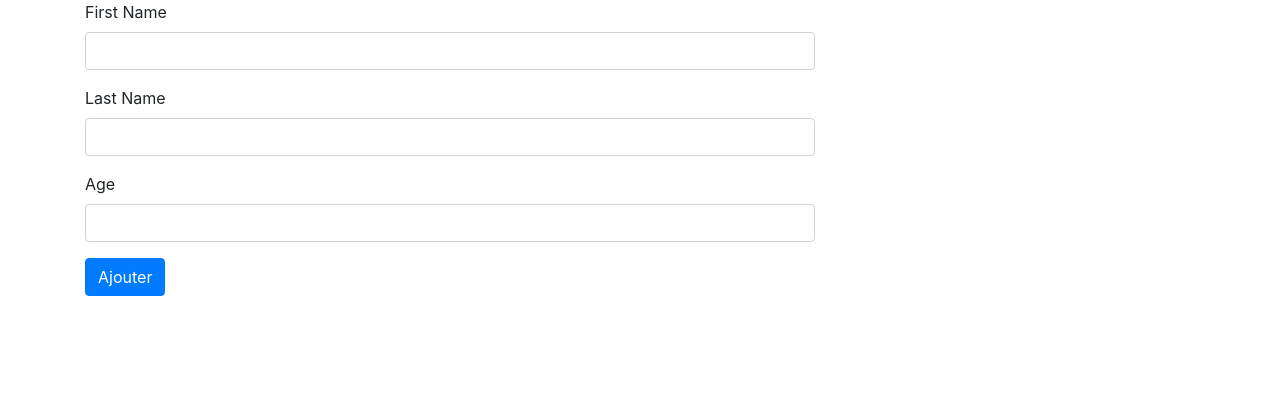
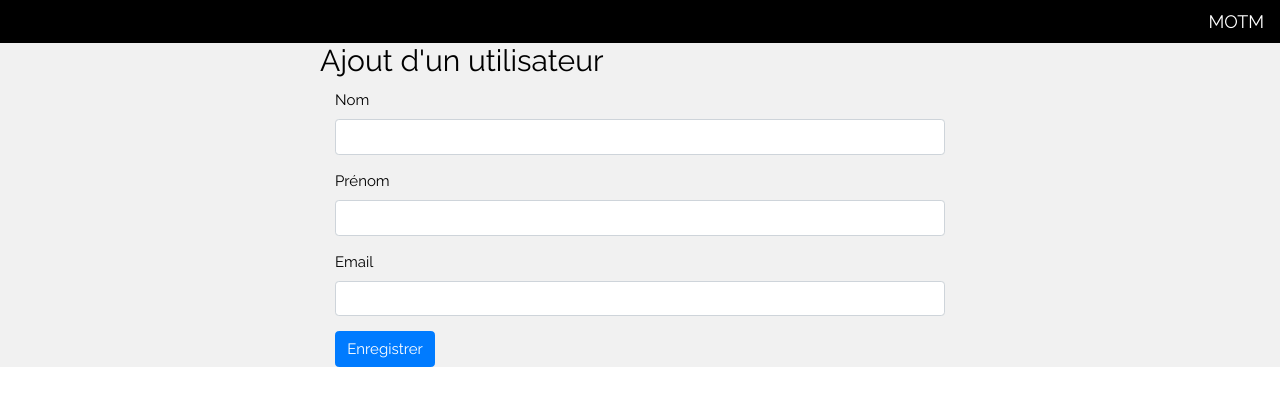
Before and after one commit to atRoussel/MOTM, an Angular app in the folder webapp-front-and-back/front/: page /add-user in a window 1280 px wide. Shown: the top 406 px of the page. Built offline with nearby package versions, Linux system fonts and the light colour scheme.

Commit message:
Preparation envoie des données vers BDD

```diff
--- a/webapp-front-and-back/front/src/app/pages/add-survey/add-survey.component.html
+++ b/webapp-front-and-back/front/src/app/pages/add-survey/add-survey.component.html
@@ -27,7 +27,7 @@
     <div class="w3-bar-block">
         <a href="/statistics" class="w3-bar-item w3-button w3-padding"><i class="fa fa-bar-chart-o fa-fw"></i> Statistiques</a>
         <a href="/user-list" class="w3-bar-item w3-button w3-padding"><i class="fa fa-users fa-fw"></i> Utilisateurs</a>
-        <a href="/" class="w3-bar-item w3-button w3-padding w3-blue"><i class="fa fa-plus fa-fw"></i> Ajouter un sondage</a>
+        <a href="/add-survey" class="w3-bar-item w3-button w3-padding w3-blue"><i class="fa fa-plus fa-fw"></i> Ajouter un sondage</a>
         <a href="/" class="w3-bar-item w3-button w3-padding"><i class="fa fa-eye fa-fw"></i> Voir sondage en cours</a>
     </div>
 </nav>
--- a/webapp-front-and-back/front/src/app/pages/add-survey/add-survey.component.ts
+++ b/webapp-front-and-back/front/src/app/pages/add-survey/add-survey.component.ts
@@ -11,7 +11,6 @@ import {element} from 'protractor';
   styleUrls: ['./add-survey.component.css']
 })
 export class AddSurveyComponent implements OnInit {
-  question;
   constructor() { }
 
   ngOnInit(): void {
--- a/webapp-front-and-back/front/src/app/pages/add-user/add-user.component.html
+++ b/webapp-front-and-back/front/src/app/pages/add-user/add-user.component.html
@@ -1,27 +1,66 @@
-<div class="container">
-  <div class="row">
+<!DOCTYPE html>
+<html>
+
+<meta charset="UTF-8">
+<meta name="viewport" content="width=device-width, initial-scale=1">
+<link rel="stylesheet" href="https://www.w3schools.com/w3css/4/w3.css">
+<link rel="stylesheet" href="https://fonts.googleapis.com/css?family=Raleway">
+<link rel="stylesheet" href="https://cdnjs.cloudflare.com/ajax/libs/font-awesome/4.7.0/css/font-awesome.min.css">
+<style>
+  html,body,h1,h2,h3,h4,h5 {font-family: "Raleway", sans-serif}
+</style>
+<body class="w3-light-grey">
+<div class="w3-bar w3-top w3-black w3-large" style="z-index:4">
+  <span class="w3-bar-item w3-right">MOTM</span>
+</div>
+
+<nav class="w3-sidebar w3-collapse w3-white w3-animate-left" style="z-index:3;width:300px;" id="mySidebar"><br>
+  <div class="w3-container w3-row">
+    <div class="w3-col s8 w3-bar">
+      <span>    Bienvenue, <strong>Administrateur</strong></span><br>
+    </div>
+  </div>
+  <hr>
+  <div class="w3-container">
+    <h5>Menu</h5>
+  </div>
+  <div class="w3-bar-block">
+    <a href="/statistics" class="w3-bar-item w3-button w3-padding"><i class="fa fa-bar-chart-o fa-fw"></i> Statistiques</a>
+    <a href="/user-list" class="w3-bar-item w3-button w3-padding w3-blue"><i class="fa fa-users fa-fw"></i> Utilisateurs</a>
+    <a href="/add-survey" class="w3-bar-item w3-button w3-padding"><i class="fa fa-plus fa-fw"></i> Ajouter un sondage</a>
+    <a href="/" class="w3-bar-item w3-button w3-padding"><i class="fa fa-eye fa-fw"></i> Voir sondage en cours</a>
+  </div>
+</nav>
+
+<div class="w3-main" style="margin-left:320px;margin-top:43px;">
+  <h2>Ajout d'un utilisateur</h2>
   <div class="col-sm-8 col-sm-offset-2">
     <form (ngSubmit)="onSubmit(f)" #f="ngForm">
       <div class="form-group">
-          <label for="firstName">
-            First Name
+        <label for="lastname">
+          Nom
         </label>
-          <input type="text" id="firstName" class="form-control" name="firstName" ngModel>
+        <input type="text" id="lastname" class="form-control" name="lastname" ngModel>
       </div>
       <div class="form-group">
-          <label for="lastName">
-            Last Name
+        <label for="firstname">
+          Prénom
         </label>
-          <input type="text" id="lastName" class="form-control" name="lastName" ngModel>
+        <input #box type="text" id="firstname" class="form-control" name="firstname" ngModel>
       </div>
       <div class="form-group">
-          <label for="age">
-            Age
+        <label for="email">
+          Email
         </label>
-          <input type="text" id="age" class="form-control" name="age" ngModel>
+        <input #box type="text" id="email" class="form-control" name="email" ngModel>
       </div>
-        <button class="btn btn-primary" type="submit">Ajouter</button>
+      <button class="btn btn-primary" type="submit">Enregistrer</button>
     </form>
   </div>
+
 </div>
-</div>
+</body>
+</html>
+<!-- <div class="alert alert-success alert-dismissible fade show" role="alert">
+    This is a success alert—check it out!
+  </div> -->
--- a/webapp-front-and-back/front/src/app/pages/add-user/add-user.component.ts
+++ b/webapp-front-and-back/front/src/app/pages/add-user/add-user.component.ts
@@ -17,16 +17,8 @@ export class AddUserComponent implements OnInit {
   }
 
   onSubmit(ngForm: NgForm) {
-    console.log(ngForm);
-    const user = defaultsDeep({
-      id: null,
-      firstName: ngForm.form.value.firstName,
-      lastName: ngForm.form.value.lastName,
-      age: ngForm.form.value.age,
-    });
-
-    this.userService.addUser(user).subscribe(user => console.log(user));
-
-    this.router.navigateByUrl('/');
+    console.log(ngForm.form.value.firstname);
+    console.log(ngForm.form.value.lastname);
+    console.log(ngForm.form.value.email);
   }
 }
--- a/webapp-front-and-back/front/src/app/pages/list-users/list-users.component.html
+++ b/webapp-front-and-back/front/src/app/pages/list-users/list-users.component.html
@@ -43,6 +43,7 @@
       <th scope="col">Mail</th>
       <th scope="col">Date</th>
       <th scope="col">Supprimer un utilisateur</th>
+      <a href="/add-user" class="w3-center w3-button w3-blue">Ajouter utilisateur</a>
     </tr>
     </thead>
     <tbody>
--- a/webapp-front-and-back/front/src/app/pages/list-users/list-users.component.ts
+++ b/webapp-front-and-back/front/src/app/pages/list-users/list-users.component.ts
@@ -1,6 +1,7 @@
 import { Component, OnInit } from '@angular/core';
 import {User} from '../../models/user.model';
 import {UserService} from '../../services/user.service';
+import { Router } from '@angular/router';
 
 @Component({
   selector: 'app-list-users',
@@ -22,5 +23,4 @@ export class ListUsersComponent implements OnInit {
       this.users = this.users.filter(user => user.userId !== id)
     });
   }
-
 }
--- a/webapp-front-and-back/front/src/app/pages/sondage/sondage.component.html
+++ b/webapp-front-and-back/front/src/app/pages/sondage/sondage.component.html
@@ -23,22 +23,22 @@
 <body>
 
 <div class="w3-bar w3-top w3-black w3-large" style="z-index:4">
-    <button class="w3-bar-item w3-button w3-hide-large w3-hover-none w3-hover-text-light-grey" onclick="w3_open();"><i class="fa fa-bars"></i>  Menu</button>
     <a href="/statistics" class="w3-button w3-left"> Accéder à l'espace administrateur</a>
     <span class="w3-bar-item w3-right">MOTM</span>
 </div>
 
 <div class="container-contact100">
     <div class="wrap-contact100">
-        <form class="contact100-form validate-form">
+        <form (ngSubmit)="onSubmit()" #f="ngForm">
 				<span class="contact100-form-title">
 					Mood Of The Month
 				</span>
-
-            <div class="wrap-input100 input100-select">
-                <span class="label-input100">Comment vous êtes vous senti ce mois çi ?</span>
+            <div class="form-group">
+                <label for="mood">
+                    Comment vous êtes vous senti ce mois çi ?
+                </label>
                 <div>
-                    <select class="selection-2" name="mood">
+                    <select (change)="selectChangeHandler($event)" id="mood" class="form-control" name="mood">
                         <option value="0">--Sélectionner une réponse--</option>
                         <option value="1">Super !</option>
                         <option value="2">Bien</option>
@@ -47,22 +47,21 @@
                         <option value="5">Je ne veux plus vivre</option>
                     </select>
                 </div>
-                <span class="focus-input100"></span>
             </div>
 
             <div class="wrap-input100 validate-input" data-validate = "Message is required">
                 <span class="label-input100">Commentaire</span>
-                <textarea class="input100" name="comment" placeholder="Votre commentaire ici..."></textarea>
+                <textarea #comment class="input100" name="comment" placeholder="Votre commentaire ici..."></textarea>
                 <span class="focus-input100"></span>
             </div>
 
             <div class="container-contact100-form-btn">
                 <div class="wrap-contact100-form-btn">
                     <div class="contact100-form-bgbtn"></div>
-                    <button class="contact100-form-btn">
+                    <button class="contact100-form-btn" (click)='getValue(comment.value)'>
 							<span>
                                 Envoyer
-								<i class="fa fa-long-arrow-right m-l-7" aria-hidden="true"></i>
+								<i class="fa fa-long-arrow-right m-l-7" aria-hidden="true" type="submit"></i>
 							</span>
                     </button>
                 </div>
--- a/webapp-front-and-back/front/src/app/pages/sondage/sondage.component.ts
+++ b/webapp-front-and-back/front/src/app/pages/sondage/sondage.component.ts
@@ -1,4 +1,5 @@
 import { Component, OnInit } from '@angular/core';
+import {NgForm} from '@angular/forms';
 
 @Component({
   selector: 'app-sondage',
@@ -6,10 +7,21 @@ import { Component, OnInit } from '@angular/core';
   styleUrls: ['./sondage.component.css']
 })
 export class SondageComponent implements OnInit {
-
+  selectedMood = '';
+  myTextarea;
   constructor() { }
 
   ngOnInit(): void {
   }
+  onSubmit() {
+    console.log(this.selectedMood);
+    console.log(this.myTextarea);
+  }
+  selectChangeHandler (event: any) {
+    this.selectedMood = event.target.value;
+  }
+  getValue(str) {
+    this.myTextarea = str;
+  }
 
 }
```
Lines whose indentation alone changed are shown as unchanged.
